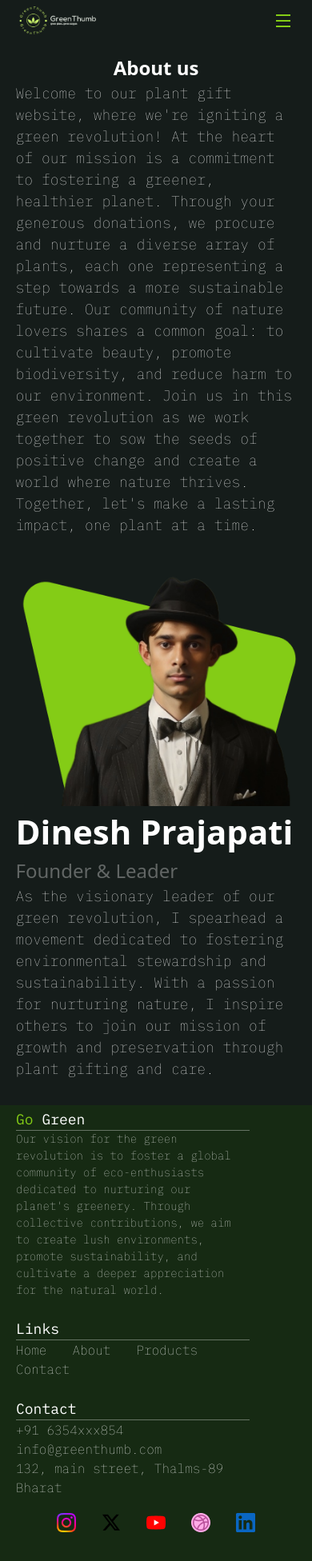
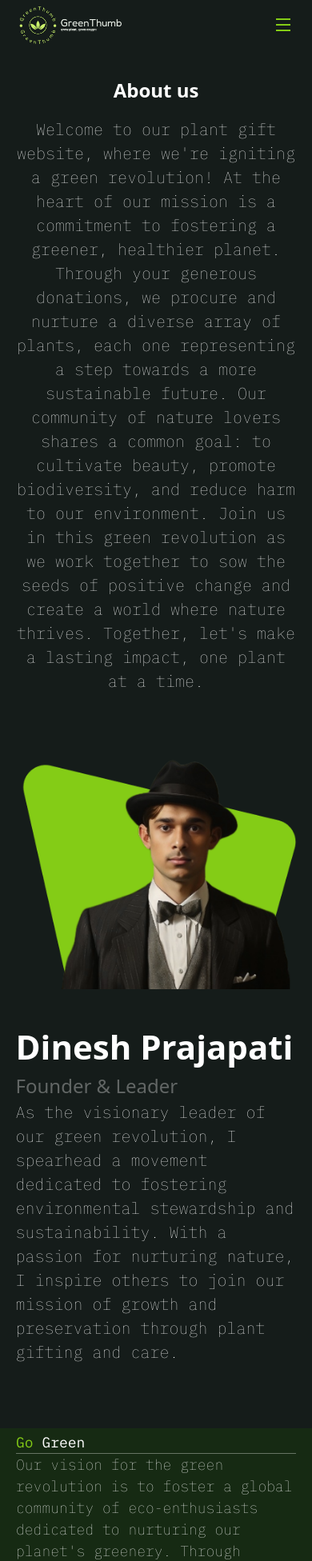
Before and after one commit to dineshEth/plaantThumb, a React (Vite) app: page /about in a window 390 px wide. Shown: the top 1952 px of the page at 80% size. Built offline with nearby package versions, Linux system fonts and the light colour scheme; a web font is replaced by a local one.

Commit message:
Responsive Navbar

```diff
--- a/src/Layout.jsx
+++ b/src/Layout.jsx
@@ -1,11 +1,13 @@
 import React from 'react'
 import { Footer, Header } from './components'
 import { Outlet } from 'react-router-dom'
+import Navbar from './components/Header/Navbar'
 
 const Layout = () => {
   return (
     <div className='bg-[#151C1A] text-white'>
     <Header />
+    {/* <Navbar /> */}
     <Outlet />
     <Footer />
     </div>
--- a/src/assets/index.js
+++ b/src/assets/index.js
@@ -29,10 +29,13 @@ import leaf6 from './leaf7.jpg'
 import leaf7 from './leaf8.jpg'
 import leaf8 from './leaf9.jpg'
 
+import logo from './logo.png'
+
 export {
     instagram, x, youtube, dribble, linkedIn,
     collectionPlant1, collectionPlant2, collectionPlant3, collectionPlant4,
     plant1,plant2,plant3,plant4,plant5,plant6,
     leaf1,leaf2,leaf3,leaf4,leaf5,leaf6,leaf7,leaf8,
-    user1, user2, user3
+    user1, user2, user3,
+    logo
 }
--- a/src/components/About/About.jsx
+++ b/src/components/About/About.jsx
@@ -5,18 +5,18 @@ export const About = () => {
   return (
     <div className='w-full '>
       <div className=' w-[90%] mx-auto my-4 flex flex-col justify-center items-center'>
-        <h1 className='text-center text-[24px] font-[900] font-white'>About us</h1>
-        <p className='font-IBM w-max-[60%] font-[100] text-[18px] '>Welcome to our plant gift website, where we're igniting a green revolution! At the heart of our mission is a commitment to fostering a greener, healthier planet. Through your generous donations, we procure and nurture a diverse array of plants, each one representing a step towards a more sustainable future. Our community of nature lovers shares a common goal: to cultivate beauty, promote biodiversity, and reduce harm to our environment. Join us in this green revolution as we work together to sow the seeds of positive change and create a world where nature thrives. Together, let's make a lasting impact, one plant at a time.</p>
+        <h1 className='text-center my-4 text-[24px] font-[900] font-white'>About us</h1>
+        <p className='font-IBM w-max-[60%] font-[100] text-[20px] text-center '>Welcome to our plant gift website, where we're igniting a green revolution! At the heart of our mission is a commitment to fostering a greener, healthier planet. Through your generous donations, we procure and nurture a diverse array of plants, each one representing a step towards a more sustainable future. Our community of nature lovers shares a common goal: to cultivate beauty, promote biodiversity, and reduce harm to our environment. Join us in this green revolution as we work together to sow the seeds of positive change and create a world where nature thrives. Together, let's make a lasting impact, one plant at a time.</p>
       </div>
 
-      <div className='flex mx-auto w-[90%] py-8 flex-col md:flex-row justify-between items-start'>
+      <div className='flex mx-auto my-12 rounded  w-[90%] py-8 flex-col md:flex-row justify-center gap-10 items-center  '>
         <div className=''>
           <img src={profile} alt="" />
         </div>
         <div className='w-full md:w-1/2'>
           <h1 className='font-white text-[42px] font-[600]'>Dinesh Prajapati</h1>
           <p className='font-light text-[#ffffff54] text-[24px] '>Founder & Leader</p>
-          <p className='font-IBM font-[100]  text-[#fff] text-[18px]'>As the visionary leader of our green revolution, I spearhead a movement dedicated to fostering environmental stewardship and sustainability. With a passion for nurturing nature, I inspire others to join our mission of growth and preservation through plant gifting and care.</p>
+          <p className='font-IBM font-[100]  text-[#fff] text-[20px]'>As the visionary leader of our green revolution, I spearhead a movement dedicated to fostering environmental stewardship and sustainability. With a passion for nurturing nature, I inspire others to join our mission of growth and preservation through plant gifting and care.</p>
         </div>
       </div>
     </div>
--- a/src/components/Footer/Footer.jsx
+++ b/src/components/Footer/Footer.jsx
@@ -1,32 +1,32 @@
 import React from 'react'
-import { Link } from 'react-router-dom'
+import { Link,NavLink } from 'react-router-dom'
 import { youtube, linkedIn, x, dribble, instagram } from '../../assets'
 
 const Footer = () => {
   return (
     <div className='bg-[#162A13] px-4'>
       <div className='flex flex-col gap-y-4 md:flex-row justify-between items-start '>
-        <div className='w-[300px] p-1'>
+        <div className='md:w-[300px] w-full p-1'>
           <h1 className='text-white font-IBM text-[18px]'><span className='text-[#84CC16]'>Go</span> Green</h1>
           <p className='bg-[#ffffff58] w-full h-[1px]' />
-          <p className=' text-light text-[14px] font-IBM font-[100] '>Our vision for the green revolution is to foster a global community of eco-enthusiasts dedicated to nurturing our planet's greenery. Through collective contributions, we aim to create lush environments, promote sustainability, and cultivate a deeper appreciation for the natural world.</p>
+          <p className=' text-light text-[18px] font-IBM font-[100] '>Our vision for the green revolution is to foster a global community of eco-enthusiasts dedicated to nurturing our planet's greenery. Through collective contributions, we aim to create lush environments, promote sustainability, and cultivate a deeper appreciation for the natural world.</p>
         </div>
-        <div className='w-[300px] p-1 '>
-          <h1 className='text-white font-IBM text-[18px]'> Links</h1>
+        <div className='md:w-[300px] w-full p-1 '>
+          <h1 className='text-[#84CC16] font-IBM text-[18px]'> Links</h1>
           <p className='bg-[#ffffff58] w-full h-[1px]' />
-          <ul className='flex flex-row gap-x-8 flex-wrap font-IBM font-[100]'>
-            <Link to=''> Home</Link>
-            <Link to='about'> About</Link>
-            <Link to='products'> Products</Link>
-            <Link to='contact'> Contact</Link>
+          <ul className='flex flex-row gap-x-8 text-[18px] flex-wrap font-IBM font-[100]'>
+          <NavLink to='' className={({isActive})=>`${isActive ? 'text-[#84CC16]':'text-white'}`}> Home</NavLink>
+          <NavLink to='about' className={({isActive})=>`${isActive ? 'text-[#84CC16]':'text-white'}`}> About</NavLink>
+          <NavLink to='products' className={({isActive})=>`${isActive ? 'text-[#84CC16]':'text-white'}`}> Products</NavLink>
+          <NavLink to='contact' className={({isActive})=>`${isActive ? 'text-[#84CC16]':'text-white'}`}> Contact</NavLink>
           </ul>
         </div>
-        <div className='w-[300px] p-1 '>
-          <h1 className='text-white font-IBM text-[18px]'>Contact</h1>
+        <div className='md:w-[300px] w-full p-1 '>
+          <h1 className=' font-IBM text-[18px] text-[#84CC16]'>Contact</h1>
           <p className='bg-[#ffffff58] w-full h-[1px]' />
-          <p className='font-IBM font-[100]'>+91 6354xxx854</p>
-          <p className='font-IBM font-[100]'>info@greenthumb.com</p>
-          <p className='font-IBM font-[100]'>132, main street, Thalms-89 Bharat</p>
+          <p className='font-IBM font-[100] text-[18px]'>+91 6354xxx854</p>
+          <p className='font-IBM font-[100] text-[18px]'>info@greenthumb.com</p>
+          <p className='font-IBM font-[100] text-[18px]'>132, main street, Thalms-89 Bharat</p>
         </div>
       </div>
 
--- a/src/components/Header/Header.jsx
+++ b/src/components/Header/Header.jsx
@@ -1,40 +1,59 @@
 import React, { useState } from 'react'
-import { Link } from 'react-router-dom'
+import { Link, NavLink } from 'react-router-dom'
 import logo from '../../assets/logo.png'
 import { Button } from '../Utils'
 import { RiMenuFill , RiCloseFill} from '@remixicon/react'
 
 const Header = () => {
-  const [showMenuIcon, setShowMenuIcon] = useState(false);
+  const [toggleMenu, setToggleMenu] = useState(false)
   return (
     <nav className=' px-6 py-2'>
       <div className='flex flex-row justify-between items-center bg-transparent text-white w-full'>
-        <Link to='' className='w-24 h-full'>
+        <Link to='' className='w-32 h-full'>
           <img className='w-full h-full' src={logo} alt="" />
         </Link>
-        <ul className='w-[300px] font-IBM hidden font-[100] md:flex flex-row justify-between items-center'>
-          <Link to=''> Home</Link>
-          <Link to='about'> About</Link>
-          <Link to='products'> Products</Link>
-          <Link to='contact'> Contact</Link>
+        <ul className='w-[300px] font-IBM hidden font-[100] md:flex flex-row justify-between items-center text-[18px]'>
+          <NavLink to='' className={({isActive})=>`${isActive ? 'text-[#84CC16]':'text-white'}`}> Home</NavLink>
+          <NavLink to='about' className={({isActive})=>`${isActive ? 'text-[#84CC16]':'text-white'}`}> About</NavLink>
+          <NavLink to='products' className={({isActive})=>`${isActive ? 'text-[#84CC16]':'text-white'}`}> Products</NavLink>
+          <NavLink to='contact' className={({isActive})=>`${isActive ? 'text-[#84CC16]':'text-white'}`}> Contact</NavLink>
         </ul>
         <div className='hidden md:block'>
           <Button name="Gift Me" isAtcive={false}/>
         </div>
-        <div className='block md:hidden'>
-          {showMenuIcon ?
-            <RiCloseFill
-            onClick={()=>setShowMenuIcon(!showMenuIcon)}
-            size={24}
-            color='#84cc16'
-            className='my-icon' />
+        <div className='flex relative sm:hidden'>
+        {toggleMenu ?
+            ""
            :
-            < RiMenuFill  onClick={()=> setShowMenuIcon(!showMenuIcon)}
+            < RiMenuFill  onClick={()=> setToggleMenu(!toggleMenu)}
               size={24} // set custom `width` and `height`
               color="#84CC16" // set `fill` color
               className="my-icon" // add custom class name
-            />
-          }
+            />}
+            {toggleMenu && (
+                <ul className='z-20 fixed top-0 right-0 p-3 w-[70vw] h-screen shadow-2xl md:hidden list-none flex flex-col justify-start items-end rounded-md text-white bg-black animate-slide-in'>
+                    <li className='text-xl w-full my-2'>
+                    <RiCloseFill
+                        onClick={()=>setToggleMenu(!toggleMenu)}
+                        size={24}
+                        color='#84cc16'
+                        className='my-icon' />
+                    </li>
+                    <ul className=' text-white font-IBM  font-[100]
+                    flex flex-col gap-4  text-[18px]'>
+                      <NavLink to=''
+                      onClick={()=>setToggleMenu(false)}> Home</NavLink>
+                      <NavLink to='about'
+                      onClick={()=>setToggleMenu(false)}> About</NavLink>
+                      <NavLink to='products'
+                      onClick={()=>setToggleMenu(false)}> Products</NavLink>
+                      <NavLink to='contact'
+                      onClick={()=>setToggleMenu(false)}> Contact</NavLink>
+                      <Button name="Gift Me" isAtcive={true}/>
+
+                    </ul>
+                </ul>
+            )}
         </div>
       </div>
     </nav>
--- /dev/null
+++ b/src/components/Header/Navbar.jsx
@@ -0,0 +1,50 @@
+import React, { useState } from 'react'
+import {logo} from '../../assets'
+import { RiMenuFill , RiCloseFill} from '@remixicon/react'
+
+
+const NavbarItems = ({title, classProps}) =>{
+    return (
+        <li className={`mx-4 cursor-pointer ${classProps}`}>
+            {title}
+        </li>
+    )
+}
+
+const Navbar = () => {
+    const [toggleMenu, setToggleMenu] = useState(false)
+  return (
+    <nav className='w-full  flex md:justify-center justify-between items-center p-4 '>
+        <div className='md:flex-[0.5] flex-initial justify-center items'>
+            <img src={logo} alt="logo" className='w-32 cursor-pointer' />
+        </div>
+        <ul className='text-white md:flex hidden list-none justify-between items-center flex-initial'>
+            {["Home" ,"Products","About", "Contact"].map((item, index)=>(<NavbarItems title={item} key={index} /> ))}
+        </ul>
+        <div className='flex relative sm:hidden'>
+        {toggleMenu ?
+            ""
+           :
+            < RiMenuFill  onClick={()=> setToggleMenu(!toggleMenu)}
+              size={24} // set custom `width` and `height`
+              color="#84CC16" // set `fill` color
+              className="my-icon" // add custom class name
+            />}
+            {toggleMenu && (
+                <ul className='z-10 fixed top-0 -right-2 p-3 w-[70vw] h-screen shadow-2xl md:hidden list-none flex flex-col justify-start items-end rounded-md text-white bg-black animate-slide-in'>
+                    <li className='text-xl w-full my-2'>
+                    <RiCloseFill
+                        onClick={()=>setToggleMenu(!toggleMenu)}
+                        size={24}
+                        color='#84cc16'
+                        className='my-icon' />
+                    </li>
+                      {["Home" ,"Products","About", "Contact"].map((item, index)=>(<NavbarItems title={item} key={index} /> ))}
+                </ul>
+            )}
+        </div>
+    </nav>
+  )
+}
+
+export default Navbar
--- a/src/components/Home/Home.jsx
+++ b/src/components/Home/Home.jsx
@@ -16,7 +16,7 @@ const Home = () => {
       <div className=' xl:w-[80%] w-full  mt-4 md:mt-12 z-10 flex flex-col items-start gap-y-4'>
         <h1 className=' font text-[20px] sm:text-[24px] z-10 md:text-[72px] font-[900]'>
             Gift us a
-            <span className='text-green-600'> Plant</span>:
+            <span className='text-[#84CC16]'> Plant</span>:
             Your Gift, Our Promise to <span className='text-pink-600'>"Rejuvenate Nature"</span>
         </h1>
         <p className='font-IBM w-[80%] md:w-[60%] text-[14px] md:text-[32px] font-[100] text-light'>Join our green revolution! Gift money for plant purchases, contributing to the re-development of Mother Earth's natural beauty.
@@ -25,7 +25,7 @@ const Home = () => {
           <Button name="Explore More"/>
         </Link>
       </div>
-      <div className='mt-36 md:mt-60 flex w-full flex-wrap justify-between flex-col items-center md:flex-row '>
+      <div className='mt-36 md:mt-60 flex w-full flex-wrap justify-center gap-10 flex-col items-center md:flex-row '>
         <Card imageUrl={plantHome} collectionName="Home" link='homeproducts' />
         <Card imageUrl={plantOffice} collectionName="School" link='officeproducts' />
         <Card imageUrl={plantGarden} collectionName="Garden" link='gardenproducts' />
```
